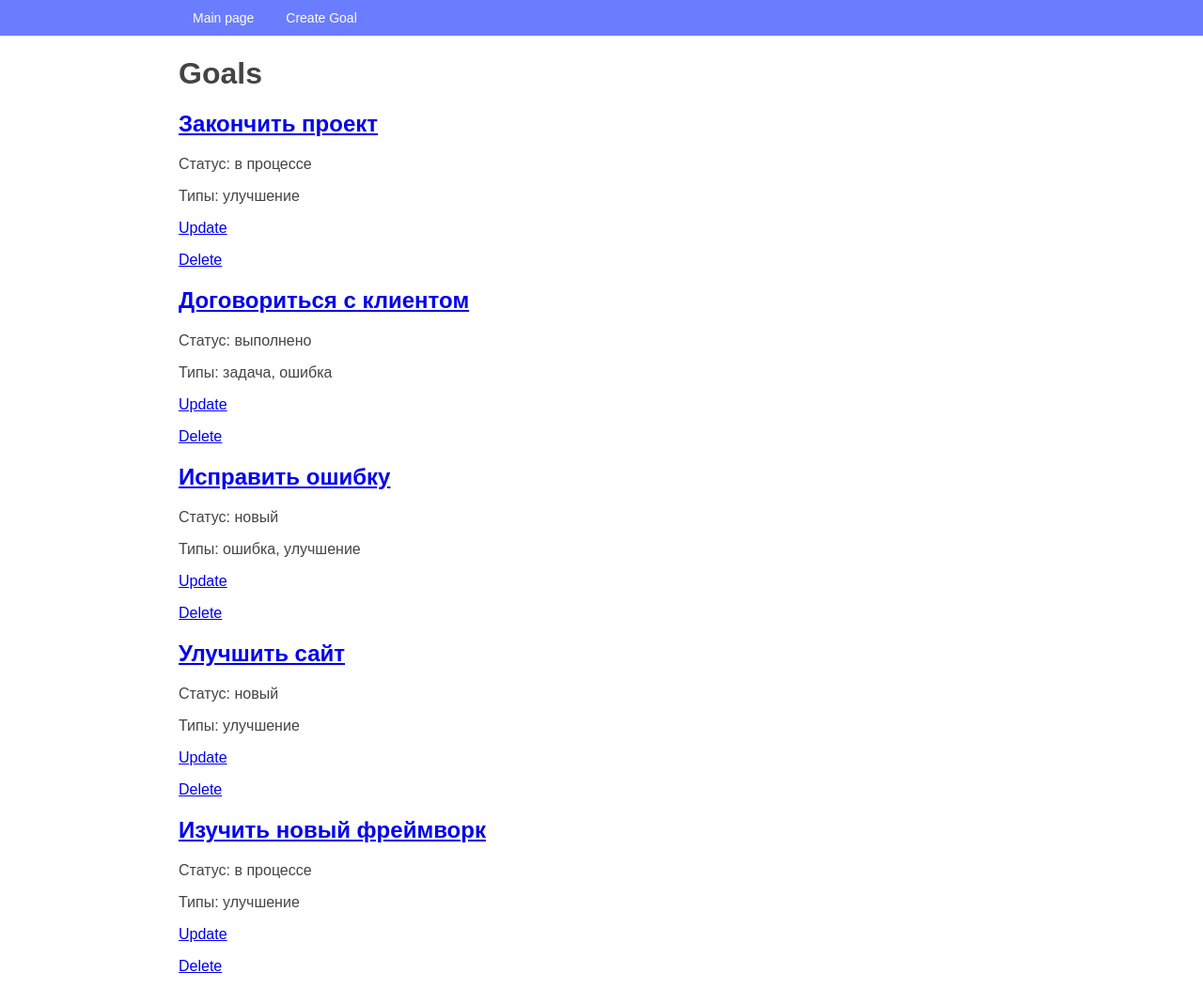
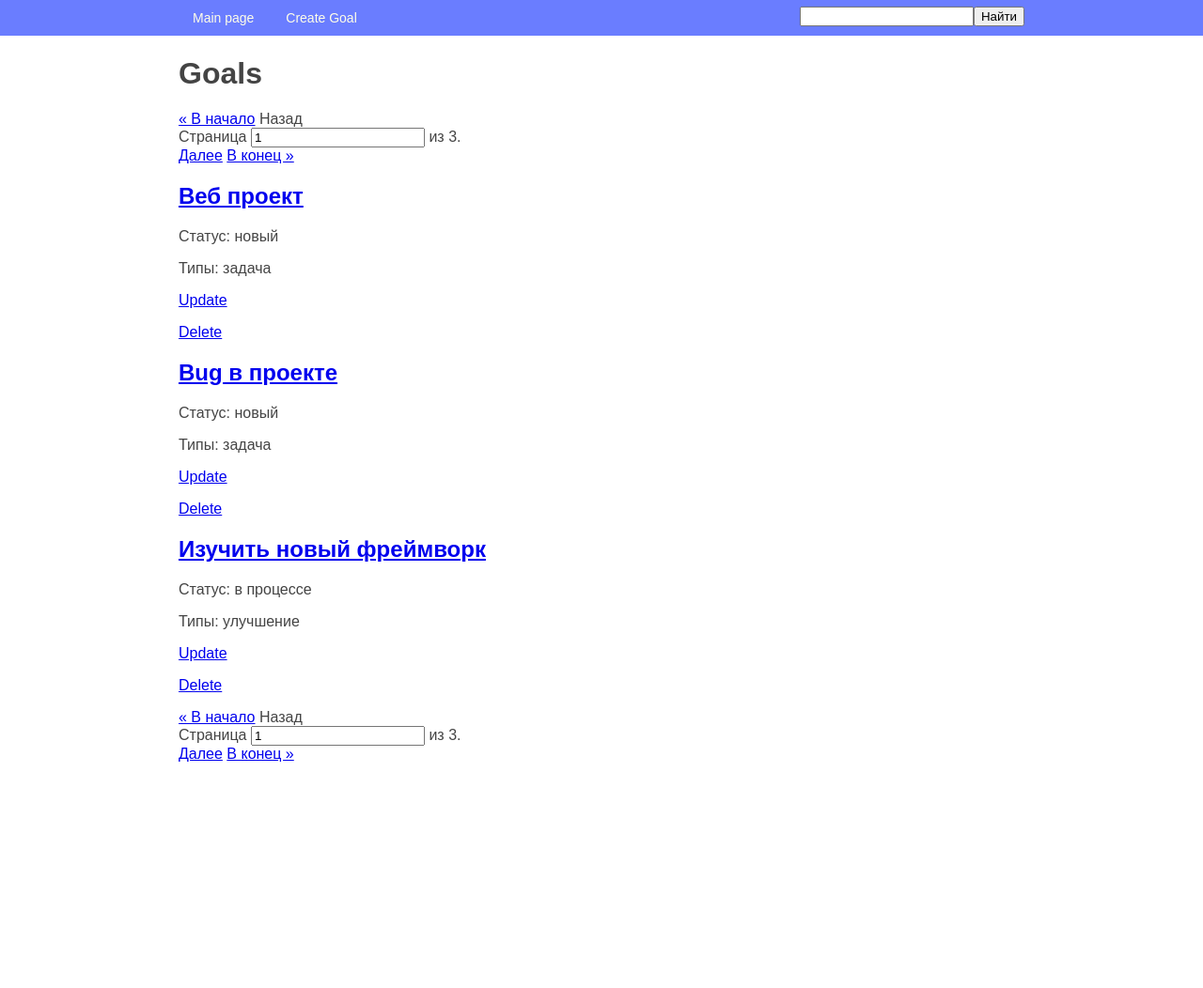
Before and after one commit to ML500/homework_49, a Django app: page / in a window 1280 px wide. Shown: the top 1052 px of the page at 94% size. After the commit the page ends 811 px from the top, so only its background shows below. Run offline with Django 3.2, Linux system fonts and the light colour scheme; data comes from the database, SQL or seed files in the repository.

Commit message:
Переделал index на LIstVIew, добавил пагинацию

```diff
--- a/source/webapp/forms.py
+++ b/source/webapp/forms.py
@@ -11,6 +11,10 @@ class GoalForm(forms.ModelForm):
         fields = ['summary', 'description', 'status', 'type']
         widgets = {'type': forms.CheckboxSelectMultiple}
 
+
+class SimpleSearchForm(forms.Form):
+    search = forms.CharField(max_length=100, required=False, label="Найти")
+
     # def clean_summary(self):
     #     summary = self.cleaned_data['summary']
     #
@@ -18,7 +22,6 @@ class GoalForm(forms.ModelForm):
     #         if ord(summary[0]) < 65 or ord(summary[0]) > 90:
     #             raise ValidationError('First letter not capital!')
     #     return summary
-
 
 # @deconstructible
 # class MaxLengthValidator(BaseValidator):
--- a/source/webapp/static/css/style.css
+++ b/source/webapp/static/css/style.css
@@ -83,3 +83,7 @@ body {
     color: red;
     font-weight: bold;
 }
+.search-form {
+    display: inline-block;
+    float: right;
+}
--- a/source/webapp/templates/base.html
+++ b/source/webapp/templates/base.html
@@ -19,6 +19,7 @@
                 <li><a href="{% url 'goal_create' %}">Create Goal</a></li>
                 {% block menu %}{% endblock %}
             </ul>
+            {% block search %}{% endblock %}
         </div>
     </nav>
     <div class="container">
--- a/source/webapp/templates/index.html
+++ b/source/webapp/templates/index.html
@@ -2,8 +2,20 @@
 
 {% block title %}Main{% endblock %}
 
+{% block search %}
+    <div class="search-form">
+        <form action="{% url 'index' %}" method="GET">
+            {{ form.search }}
+            <input type="submit" value="Найти">
+        </form>
+    </div>
+{% endblock %}
+
 {% block content %}
     <h1>Goals</h1>
+    {% if is_paginated %}
+        {% include 'partial/pagination.html' %}
+    {% endif %}
     {% for goal in goals %}
         <h2><a href="{% url 'goal_view' goal.pk%}">{{ goal.summary }}</a></h2>
         <p>Cтатус: {{ goal.status }} </p>
@@ -11,4 +23,7 @@
         <p><a href="{% url 'goal_update' goal.pk %}">Update</a></p>
         <p><a href="{% url 'goal_delete' goal.pk %}">Delete</a></p>
     {% endfor %}
+    {% if is_paginated %}
+        {% include 'partial/pagination.html' %}
+    {% endif %}
 {% endblock %}
--- /dev/null
+++ b/source/webapp/templates/partial/pagination.html
@@ -0,0 +1,27 @@
+<div class="pagination">
+    <span class="step-links">
+        <a href="?{% if search %}search={{ search }}&{% endif %}page=1">&laquo; В начало</a>
+
+        {% if page_obj.has_previous %}
+            <a href="?{% if search %}search={{ search }}&{% endif %}page={{ page_obj.previous_page_number }}">Назад</a>
+        {% else %}
+            <span class="page-disabled">Назад</span>
+        {% endif %}
+
+        <form class="current-page" method="get">
+            <label for="page">
+                {% if search %}<input type="hidden" name="search" value="{{ search }}">{% endif %}
+                Страница <input type="text" name="page" id="page" value="{{ page_obj.number }}">
+                из {{ page_obj.paginator.num_pages }}.
+            </label>
+        </form>
+
+        {% if page_obj.has_next %}
+            <a href="?{% if search %}search={{ search }}&{% endif %}page={{ page_obj.next_page_number }}">Далее</a>
+        {% else %}
+            <span class="page-disabled">Далее</span>
+        {% endif %}
+
+        <a href="?{% if search %}search={{ search }}&{% endif %}page={{ page_obj.paginator.num_pages }}">В конец &raquo;</a>
+    </span>
+</div>
--- a/source/webapp/views.py
+++ b/source/webapp/views.py
@@ -1,22 +1,37 @@
 from django.shortcuts import render, redirect, get_object_or_404
 from django.urls import reverse
-from django.views.generic import View, TemplateView, FormView
+from django.views.generic import View, TemplateView, FormView, ListView
+from django.db.models import Q
 from django.utils.timezone import make_naive
 
 from webapp.models import Goal, Status, Type
-from webapp.forms import GoalForm
+from webapp.forms import GoalForm, SimpleSearchForm
 
 
-class IndexView(TemplateView):
+class IndexView(ListView):
     template_name = 'index.html'
+    context_object_name = 'goals'
+    paginate_by = 3
+    paginate_orphans = 0
 
-    def get_context_data(self, **kwargs):
-        context = super().get_context_data(**kwargs)
+    def get_context_data(self, *, object_list=None, **kwargs):
+        form = SimpleSearchForm(data=self.request.GET)
+        if form.is_valid():
+            search = form.cleaned_data['search']
+            kwargs['search'] = search
+        kwargs['form'] = form
+        return super().get_context_data(object_list=object_list, **kwargs)
 
-        goal = Goal.objects.all()
+    def get_queryset(self):
+        data = Goal.objects.all()
 
-        context['goals'] = goal
-        return context
+        form = SimpleSearchForm(data=self.request.GET)
+        if form.is_valid():
+            search = form.cleaned_data['search']
+            if search:
+                data = data.filter(Q(summary__icontains=search) | Q(description__icontains=search))
+
+        return data.order_by('-created_at')
 
 
 class GoalView(TemplateView):
```
